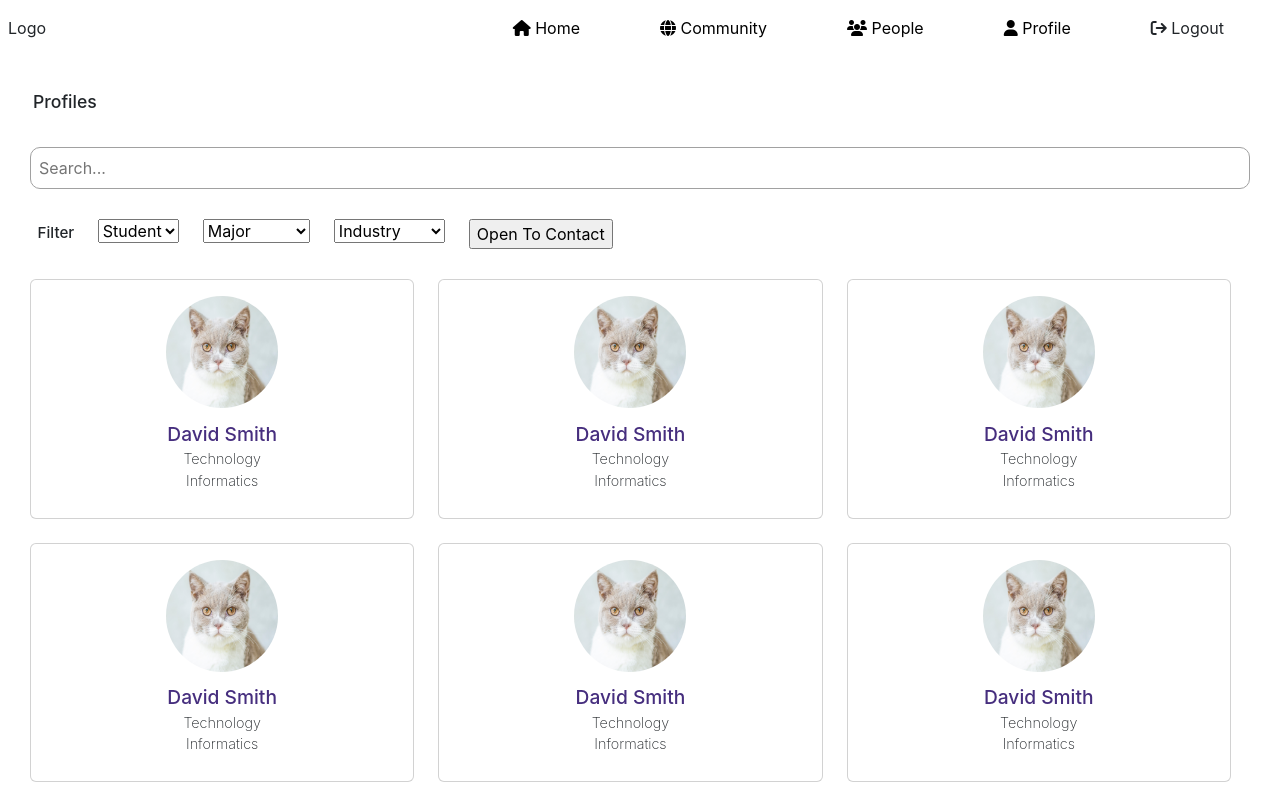
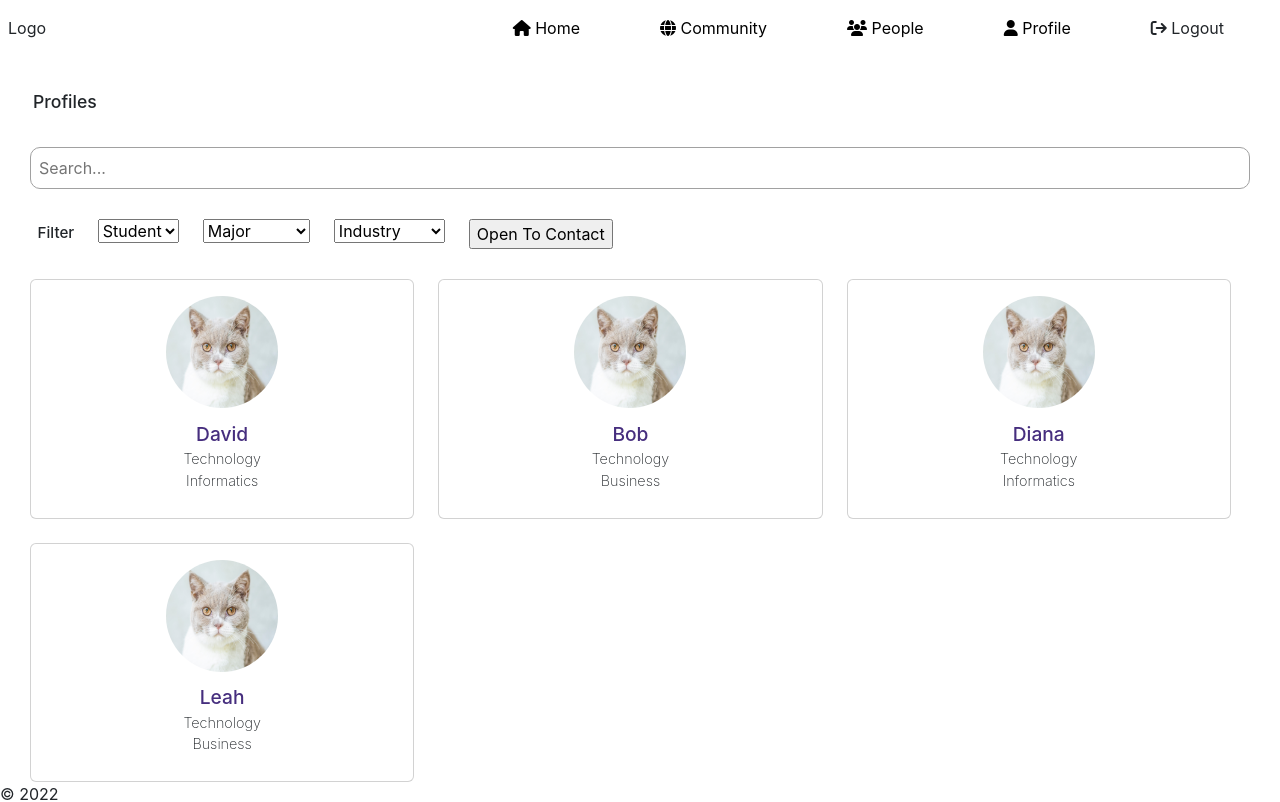
Before and after one commit to MNhanng/info490, a React (Create React App) app: page /people in a window 1280 px wide. Shown: the top 802 px of the page. Built offline with nearby package versions, Linux system fonts and the light colour scheme.

Commit message:
people page data

```diff
--- a/src/PeoplePage.js
+++ b/src/PeoplePage.js
@@ -9,35 +9,36 @@ export function PeoplePage (props) {
 }
 
 function Profiles(props) {
-    // const allProfiles = props.usersData.map((eachUserData) => {
-    //     return <ProfileCard userData={eachUserData} />
-    // })
+    let usersData = props.usersData
+    let usersArray = []
+    for (const user in usersData) {
+        // <ProfileCard userData={usersData[user]} />
+        usersArray.push((usersData[user]));
+    }
+
+    const allProfiles = usersArray.map((user) => {
+        return <ProfileCard user={user}/>
+    })
+
     return (
-        <div class="profiles-container">
-            {/* {allProfiles} */}
-            <ProfileCard />
-            <ProfileCard />
-            <ProfileCard />
-            <ProfileCard />
-            <ProfileCard />
-            <ProfileCard />
-            <ProfileCard />
-            <ProfileCard />
-            <ProfileCard />
+        <div className="profiles-container">
+            {allProfiles}
         </div>
 
     )
 }
 
 function ProfileCard(props) {
+    let user = props.user;
+
     return (
-        <div class="card profile" onclick="window.location='ProfilePopUp.html';">
-            <div class="profile-card-details">
-                <div class="profile-card-img"><img src={require("./img/user-img.jpg")} alt="user profile" /></div>
-                <div class="profile-card-name">David Smith</div>
-                {/* <div class="tags">[filter tags go here]</div> */}
-                <div class="profile-card-industry">Technology</div>
-                <div class="profile-card-major">Informatics</div>
+        <div className="card profile" onclick="window.location='ProfilePopUp.html';">
+            <div className="profile-card-details">
+                <div className="profile-card-img"><img src={require("./img/user-img.jpg")} alt="user profile" /></div>
+                <div className="profile-card-name">{user.first_name}</div>
+                {/* <div className="tags">[filter tags go here]</div> */}
+                <div className="profile-card-industry">{user.industry}</div>
+                <div className="profile-card-major">{user.major}</div>
             </div>
         </div>
     )
@@ -46,13 +47,13 @@ function ProfileCard(props) {
 function PeopleSearchFilter (props) {
     return (
         <div>
-             <form class="search-bar">
+             <form className="search-bar">
             <input type="search" placeholder="Search..." />
         </form>
 
-        <div class="people-filter-container">
+        <div className="people-filter-container">
             <h2>Filter</h2>
-            <div class="people-filters">
+            <div className="people-filters">
                 <div>
                     <select name="user_type" id="user_type">
                         <option value="Student">Student</option>
@@ -74,7 +75,7 @@ function PeopleSearchFilter (props) {
                     </select>
                 </div>
                 <div>
-                    <input class="open_contact" type="button" value="Open To Contact" />
+                    <input className="open_contact" type="button" value="Open To Contact" />
                 </div>
             </div>
         </div>
```
Also changed, not shown: 1 other file (tests, documents, lock files or other folders).
